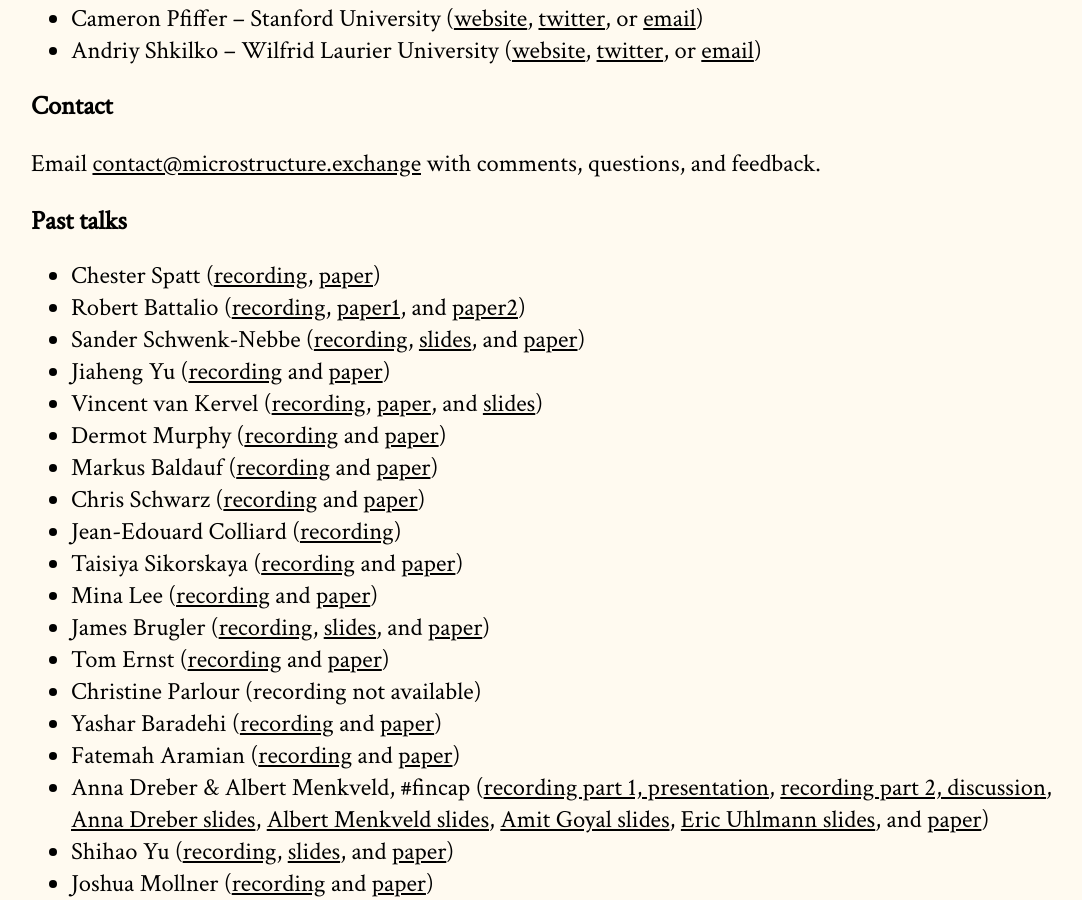
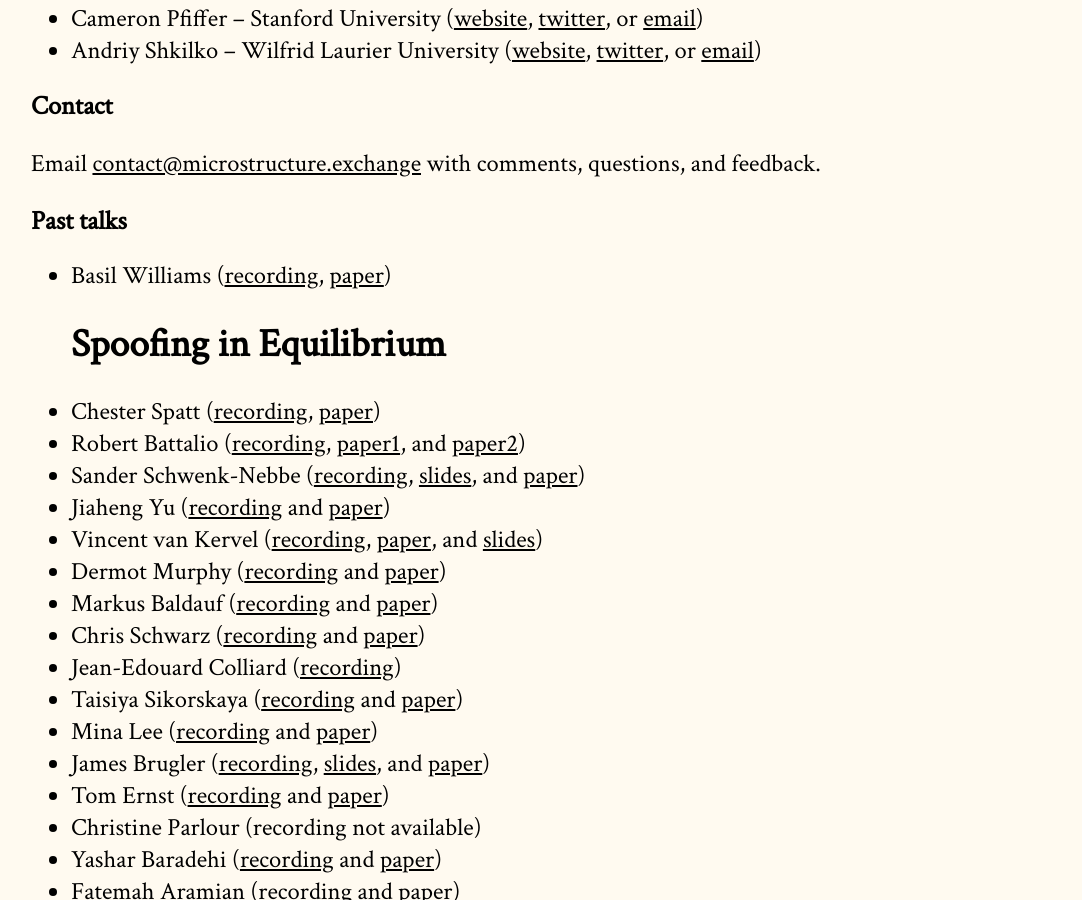
Before and after one commit to cpfiffer/microstructure.exchange, a Jekyll site: the page built from index.md, in a window 1280 px wide and 900 px high, scrolled down 1903 px. Shown: the whole window, without its empty margins (97-1179 px from the left). Built offline with Jekyll 4.4.1, drawn with Linux system fonts in a browser that asks for light colours; some web fonts are replaced.

Commit message:
Update index.md

```diff
--- a/index.md
+++ b/index.md
@@ -46,6 +46,8 @@ To receive updates about upcoming seminars, please subscribe to our [mailing lis
 Email [contact@microstructure.exchange](mailto:contact@microstructure.exchange) with comments, questions, and feedback.
 
 ## Past talks
+- Basil Williams ([recording](https://youtu.be/eLpVLQRQRwQ), [paper](/papers/williams-skrzypacz-spoofing.pdf))
+# Spoofing in Equilibrium
 - Chester Spatt ([recording](https://youtu.be/yAqVFiqmxNk), [paper](https://papers.ssrn.com/sol3/papers.cfm?abstract_id=4300505))
 - Robert Battalio ([recording](https://youtu.be/DQGBg79Fink), [paper1](https://papers.ssrn.com/sol3/papers.cfm?abstract_id=4304124), and [paper2](papers/BoehmerJonesAlgorithmPaper20221125.pdf))
 - Sander Schwenk-Nebbe ([recording](https://youtu.be/9nUMVjqcPUQ), [slides](slides/TAQ_Participant_Timestamp_Sander_Schwenk-Nebbe.pdf), and [paper](https://papers.ssrn.com/sol3/papers.cfm?abstract_id=3744743))
```
